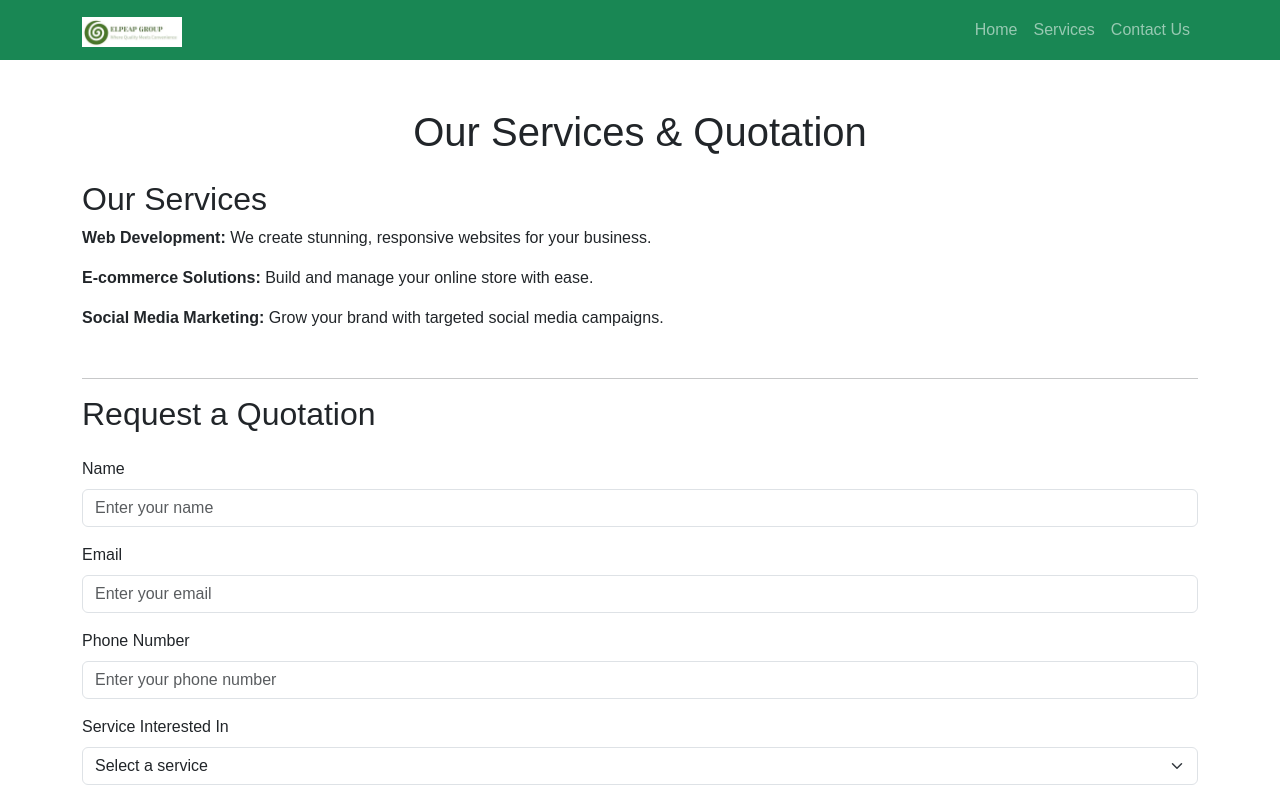
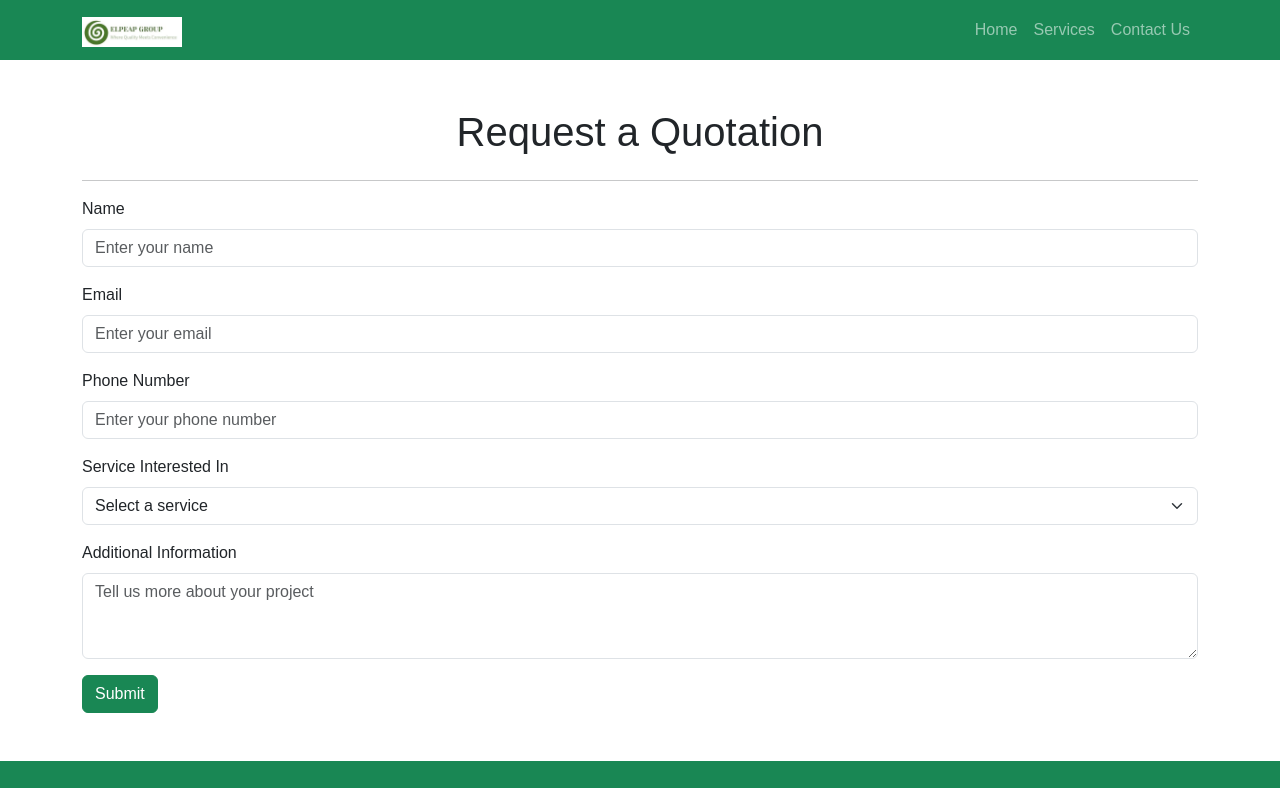
Before and after one commit to Sanerita/Elpeap-Group-, a React (Vite) app: page /get-started in a window 1280 px wide. Shown: the top 788 px of the page. Built offline with nearby package versions, Linux system fonts and the light colour scheme.

Commit message:
add contact info btn

```diff
--- a/src/components/About.jsx
+++ b/src/components/About.jsx
@@ -4,22 +4,22 @@ const About = () => {
     return (
       <div className="container my-5">
         <div className="row">
-          <div className="col-md-6">
-            <h2 className="fw-bold mb-4">About Us</h2>
+          {/* <div className="col-md-6"> */}
+            <h2 className="text-center mb-5 display-4 fw-bold">About Us</h2>
             <p className="lead">
               We are a team of passionate professionals dedicated to helping small
               businesses thrive in the digital world. With expertise in web
               development, e-commerce, and social media marketing, we provide
               tailored solutions to meet your unique needs.
             </p>
-          </div>
-          <div className="col-md-6">
+          {/* </div> */}
+          {/* <div className="col-md-6">
             <img
               src="/about-image.jpg" // Replace with your image
               alt="About Us"
               className="img-fluid rounded"
             />
-          </div>
+          </div> */}
         </div>
       </div>
     );
--- a/src/components/CTA.jsx
+++ b/src/components/CTA.jsx
@@ -1,6 +1,13 @@
 import React from "react";
 
 const CTA = () => {
+
+  const handleCont = (e) => {
+    e.preventDefault();
+    // Add your form submission logic here
+    console.log("Quotation form submitted!");
+  };
+
     return (
       <div className="bg-light py-5">
         <div className="container text-center">
@@ -9,7 +16,7 @@ const CTA = () => {
             Let us help you achieve your goals. Contact us today for a free
             consultation!
           </p>
-          <button className="btn btn-success btn-lg">Contact Us</button>
+          <button className="btn btn-success btn-lg" onClick={handleCont}>Contact Us</button>
         </div>
       </div>
     );
--- a/src/components/GetStarted.jsx
+++ b/src/components/GetStarted.jsx
@@ -10,9 +10,9 @@ const GetStarted = () => {
 
   return (
     <div className="container my-5">
-      <h1 className="text-center mb-4">Our Services & Quotation</h1>
+      <h1 className="text-center mb-4">Request a Quotation</h1>
 
-      <div className="mb-5">
+      {/* <div className="mb-5">
         <h2>Our Services</h2>
         <ul className="list-unstyled">
           <li className="mb-3">
@@ -28,11 +28,11 @@ const GetStarted = () => {
             targeted social media campaigns.
           </li>
         </ul>
-      </div>
+      </div> */}
 
       <hr />
 
-      <h2 className="mb-4">Request a Quotation</h2>
+      {/* <h2 className="mb-4">Request a Quotation</h2> */}
       <Form onSubmit={handleSubmit}>
         <Form.Group className="mb-3">
           <Form.Label>Name</Form.Label>
--- a/src/components/Hero.jsx
+++ b/src/components/Hero.jsx
@@ -11,7 +11,7 @@ const Hero = () => {
   return (
     <div className="bg-success text-white py-5">
       <div className="container text-center">
-        <h1 className="display-4 fw-bold mb-4">Welcome to My Business</h1>
+        <h1 className="display-4 fw-bold mb-4">Welcome to ELPEAP Technologies</h1>
         <p className="lead mb-4">
           We provide top-notch web development, e-commerce solutions, and social
           media marketing for small businesses.
--- a/src/components/Home.jsx
+++ b/src/components/Home.jsx
@@ -5,7 +5,7 @@ import Services from "./Services";
 import CTA from "./CTA";
 import Testimonials from "./Testimonials";
 import Portfolio from "./Portfolio";
-import Footer from "./Footer";
+
 
 const Home = () => {
   return (
--- a/src/index.css
+++ b/src/index.css
@@ -2,7 +2,7 @@ body {
     font-family: Arial, sans-serif;
   }
   .btn-custom {
-    background-color: #4CAF50;
+    background-color: #45a049;
     border: none;
     color: white;
     padding: 10px 20px;
```
